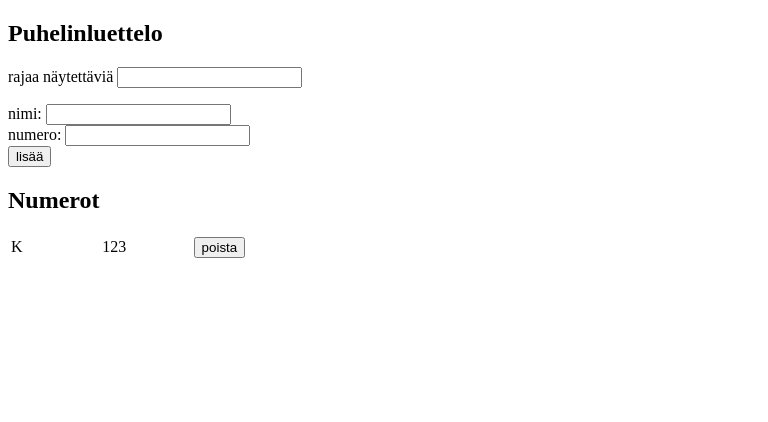
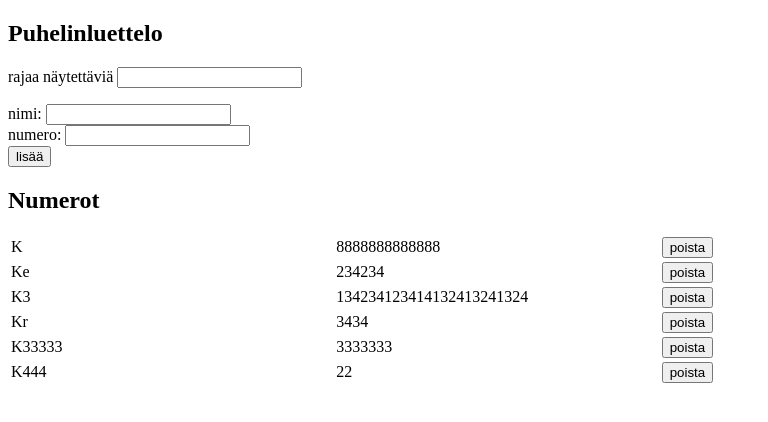
Before and after one commit to MAhoMaha12112017/TestiRepo, a React (Create React App) app: page / in a window 1280 px wide. Shown: the top 422 px of the page, without its empty margins (0-768 px from the left). Built offline with nearby package versions, Linux system fonts and the light colour scheme; data requests are answered from the project's data file.

Commit message:
teht.2.17 lisätty

```diff
--- a/db.json
+++ b/db.json
@@ -2,8 +2,33 @@
   "persons": [
     {
       "name": "K",
-      "number": "123",
+      "number": "8888888888888",
       "id": 2
+    },
+    {
+      "name": "Ke",
+      "number": "234234",
+      "id": 3
+    },
+    {
+      "name": "K3",
+      "number": "134234123414132413241324",
+      "id": 4
+    },
+    {
+      "name": "Kr",
+      "number": "3434",
+      "id": 5
+    },
+    {
+      "name": "K33333",
+      "number": "3333333",
+      "id": 6
+    },
+    {
+      "name": "K444",
+      "number": "22",
+      "id": 7
     }
   ]
 }
--- a/src/App.js
+++ b/src/App.js
@@ -39,28 +39,53 @@ class App extends React.Component {
 
   addPerson = (e) => {
     e.preventDefault();
-    if (this.checkDuplicate(this.state.newName)) {
-      return;
-    }
+
     const newPerson = {
       name: this.state.newName,
       number: this.state.newNumber,
     };
-    // axios.post('http://localhost:3001/persons', newPerson)
-    personService.create(newPerson)
-      .then((persons) => {
+
+    const duplicateID = this.checkDuplicate(this.state.newName);
+    if (duplicateID) { // person exists
+
+      // confirmation needed
+      const confirmation = window.confirm(`${this.state.newName} on jo luettelossa, korvataanko vanha numero uudella?`);
+      if (!confirmation) {
+        return;
+      }
+
+      // old person updated
+      personService.update(duplicateID, newPerson)
+        .then((person) => {
+          let personsCopy = [...this.state.persons];
+          personsCopy = personsCopy.filter((person) => person.id !== duplicateID);
+
+          this.setState({
+            persons: personsCopy.concat(person),
+            newName: '',
+            newNumber: '',
+          });
+        });
+    } else {
+      // new person added
+      personService.create(newPerson)
+      .then((person) => {
         this.setState({
-          persons: this.state.persons.concat(persons),
+          persons: this.state.persons.concat(person),
           newName: '',
           newNumber: '',
         });
       });
-
+    }
   }
 
   checkDuplicate = (name) => {
     const duplicate = this.state.persons.filter((person) => person.name === name);
-    return !!duplicate.length;
+    if(duplicate.length > 0) {
+      return duplicate[0].id;
+    } else {
+      return 0;
+    }
   }
 
   filterPersons = (e) => {
--- a/src/components/Person.js
+++ b/src/components/Person.js
@@ -1,6 +1,5 @@
 import React from 'react';
 
-// const Person = ({person, deletePerson}) =>  <p key={person.name}>{person.name} {person.number} <button onClick={deletePerson}>poista</button></p>
 const Person = (props) => (
   <tr>
     <td width="20%">{props.person.name}</td>
--- a/src/services/persons.js
+++ b/src/services/persons.js
@@ -13,8 +13,8 @@ const deletePerson = (id) => {
   return axios.delete(`${baseUrl}/${id}`)
 }
 
-// const update = (id, newObject) => {
-//   return axios.put(`${baseUrl}/${id}`, newObject).then((r) => r.data);
-// }
+const update = (id, newObject) => {
+  return axios.put(`${baseUrl}/${id}`, newObject).then((r) => r.data);
+}
 
-export default { getAll, create, deletePerson } // update
+export default { getAll, create, deletePerson, update } // update
```
